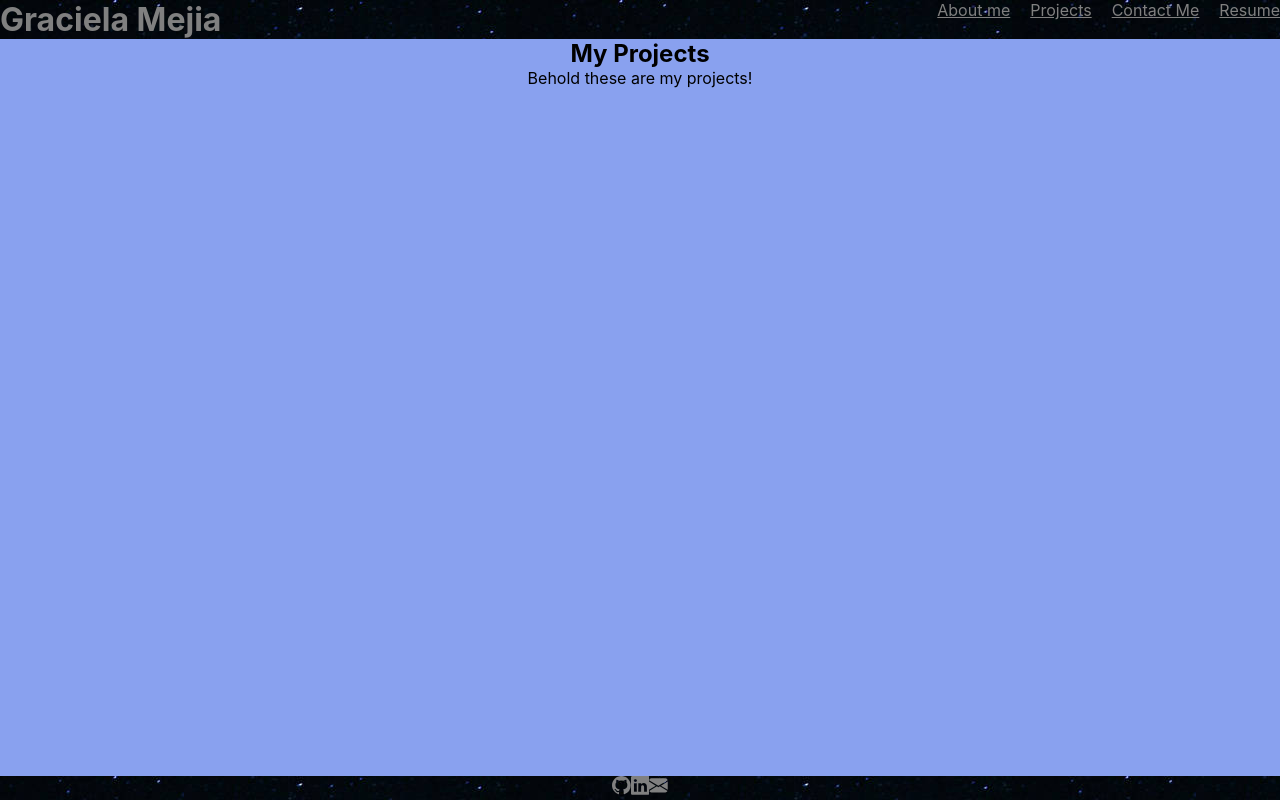
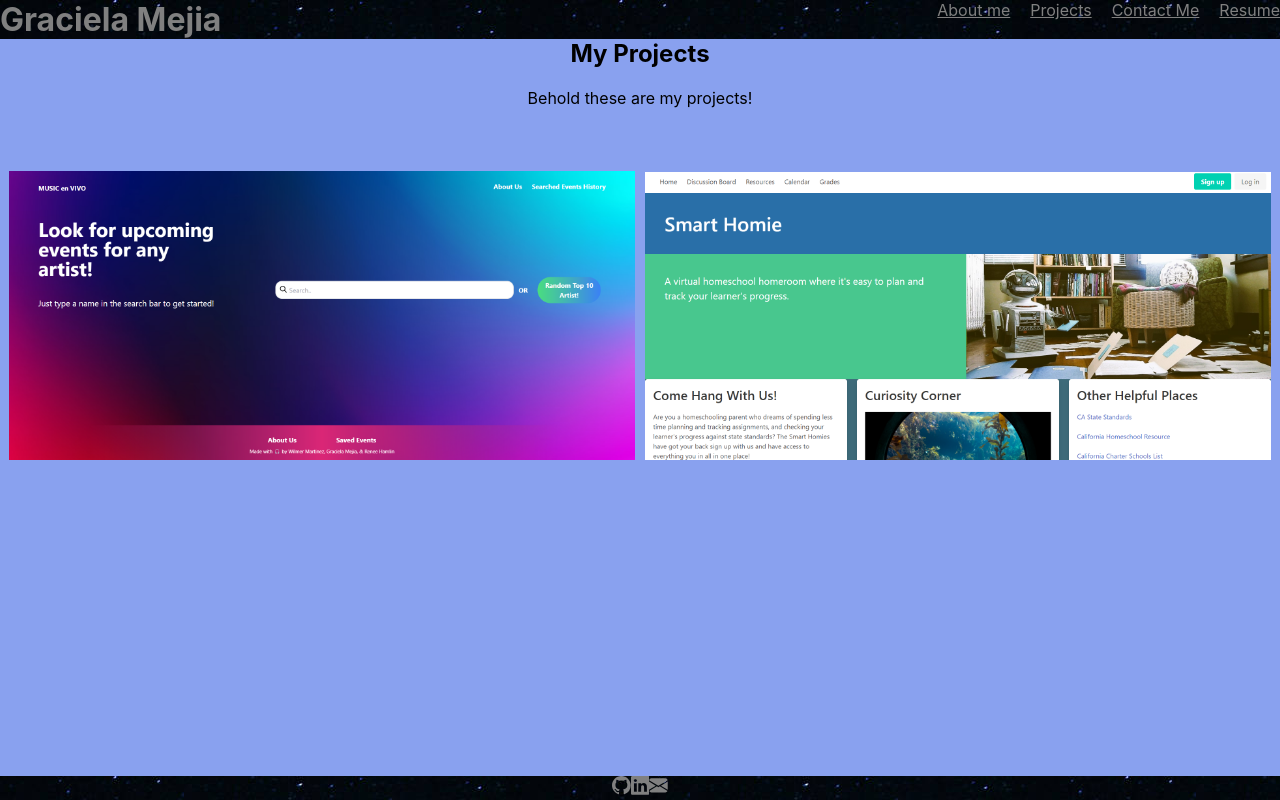
Before and after one commit to gmejia87/react-portfolio, a React (Create React App) app: page /projects in a window 1280 px wide. Built offline with nearby package versions, Linux system fonts and the light colour scheme.

Commit message:
add projects

```diff
--- a/src/components/Projects/index.js
+++ b/src/components/Projects/index.js
@@ -1,12 +1,26 @@
 import React from "react";
 import "./projects.css";
+import musicenvivo from "../../assets/photos/musicenvivo.png";
+import smarthomie from "../../assets/photos/smarthomie.png";
 
 function Projects() {
   return (
-    <div>
+    <section>
       <h2>My Projects</h2>
+      <br />
       <p>Behold these are my projects!</p>
-    </div>
+
+      <div className="row">
+        <div class="column">
+          <a href="https://gmejia87.github.io/Music-en-Vivo/">
+            <img src={musicenvivo} />
+          </a>
+          <a href="https://smart-homie.herokuapp.com/">
+            <img src={smarthomie} />
+          </a>
+        </div>
+      </div>
+    </section>
   );
 }
 
--- a/src/components/Projects/projects.css
+++ b/src/components/Projects/projects.css
@@ -3,3 +3,27 @@ p {
   color: black;
   text-align: center;
 }
+
+.row {
+  display: flex;
+  flex-wrap: wrap;
+  padding: 25px 2px 4px 2px;
+  /* align-content: center; */
+}
+
+/* Create two equal columns that sits next to each other */
+.column {
+  flex: 50%;
+  padding: 25px 2px 4px 2px;
+}
+
+.column img {
+  margin-top: 8px;
+  padding: 5px 5px 5px 5px;
+  /* vertical-align: middle; */
+  width: 50%;
+}
+
+.column img:hover {
+  opacity: 60%;
+}
```
Also changed, not shown: src/assets/photos/musicenvivo.png (added), src/assets/photos/smarthomie.png (added).
